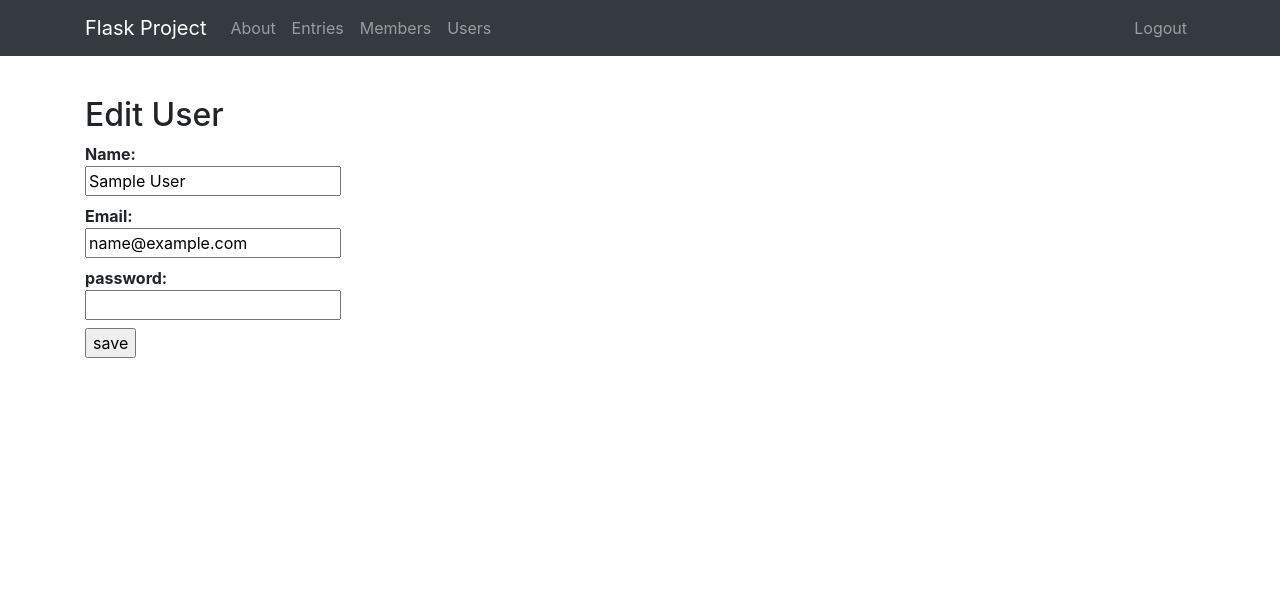
After one commit to SoichiroOta/flask-project, a Flask app: page /users/1/edit/ in a window 1280 px wide. The commit adds this page. Shown: the top 598 px of the page. Run offline with Flask 2, Linux system fonts and the light colour scheme; a user stored in the database is signed in; tables that the repository leaves empty hold one stand-in row (values such as "Sample post"); parts of the project's set-up code (start-up, migrations or seed data) failed here and were passed over; some libraries are stand-ins or nearby versions.

Commit message:
Add blog app

```diff
--- a/manage.py
+++ b/manage.py
@@ -44,7 +44,7 @@ def drop_db():
 @cli.command()
 def create_admin():
     """Creates the admin user."""
-    db.session.add(User(email="ad@min.com", password="admin", admin=True))
+    db.session.add(User(name="admin", email="ad@min.com", password="admin", admin=True))
     db.session.commit()
 
 
--- a/project/client/static/main.css
+++ b/project/client/static/main.css
@@ -3,3 +3,13 @@
 .site-content {
   padding-top: 6rem;
 }
+
+.page           { margin: 2em auto; width: 35em; border: 5px solid #ccc;
+  padding: 0.8em; background: white; }
+.entries        { list-style: none; margin: 0; padding: 0; }
+.entries li     { margin: 0.8em 1.2em; }
+.entries li h2  { margin-left: -1em; }
+.add-entry      { font-size: 0.9em; border-bottom: 1px solid #ccc; }
+.add-entry dl   { font-weight: bold; }
+.metanav        { text-align: right; font-size: 0.8em; padding: 0.3em;
+  margin-bottom: 1em; background: #fafafa; }
--- a/project/client/templates/header.html
+++ b/project/client/templates/header.html
@@ -12,9 +12,15 @@
         <li class="nav-item">
           <a class="nav-link" href="{{ url_for('main.about') }}">About</a>
         </li>
+        <li class="nav-item">
+          <a class="nav-link" href="{{ url_for('entry.show_entries') }}">Entries</a>
+        </li>
         {% if current_user.is_authenticated %}
         <li class="nav-item">
           <a class="nav-link" href="{{ url_for('user.members') }}">Members</a>
+        </li>
+        <li class="nav-item">
+            <a class="nav-link" href="{{ url_for('user.user_list') }}">Users</a>
         </li>
         {% endif %}
       </ul>
--- /dev/null
+++ b/project/client/templates/user/edit.html
@@ -0,0 +1,17 @@
+{% extends "_base.html" %}
+{% block content %}
+
+    <h2>{{ 'Edit User' if user else 'Add User'}}</h2>
+    <form action="" method="post">
+    <dl>
+        <dt>Name:
+        <dd><input type=text size=20 name=name value="{{ user.name if user }}">
+        <dt>Email:
+        <dd><input type=text size=20 name=email value="{{ user.email if user }}">
+        <dt>password:
+        <dd><input type=password size=20 name=password value="">
+        <dd><input type=submit value={{ 'save' if user else 'create' }}>
+    </dl>
+    </form>
+
+{% endblock content %}
--- a/project/client/templates/user/register.html
+++ b/project/client/templates/user/register.html
@@ -15,6 +15,7 @@
     {{ wtf.form_errors(form, hiddens="only") }}
 
     <div class="col-lg-4 col-sm-4">
+        {{ wtf.form_field(form.name) }}
       {{ wtf.form_field(form.email) }}
       {{ wtf.form_field(form.password) }}
       {{ wtf.form_field(form.confirm) }}
@@ -25,4 +26,4 @@
     </div>
   </form>
 
-{% endblock %}
+{% endblock content %}
--- a/project/server/__init__.py
+++ b/project/server/__init__.py
@@ -48,10 +48,12 @@ def create_app(script_info=None):
     from project.server.user.views import user_blueprint
     from project.server.main.views import main_blueprint
     from project.server.api.views import api_blueprint
+    from project.server.entry.views import entry_blueprint
 
     app.register_blueprint(user_blueprint)
     app.register_blueprint(main_blueprint)
     app.register_blueprint(api_blueprint)
+    app.register_blueprint(entry_blueprint)
 
     # flask login
     from project.server.models import User
--- a/project/server/user/views.py
+++ b/project/server/user/views.py
@@ -1,7 +1,9 @@
 # project/server/user/views.py
 
 
-from flask import render_template, Blueprint, url_for, redirect, flash, request
+from flask import (
+    render_template, Blueprint, url_for, redirect, flash, request,
+    abort, jsonify, session, g)
 from flask_login import login_user, logout_user, login_required
 
 from project.server import bcrypt, db
@@ -12,11 +14,23 @@ from project.server.user.forms import LoginForm, RegisterForm
 user_blueprint = Blueprint("user", __name__)
 
 
+@user_blueprint.before_request
+def load_user():
+    user_id = session.get('user_id')
+    if user_id is None:
+        g.user = None
+    else:
+        g.user = User.query.get(session['user_id'])
+
+
 @user_blueprint.route("/register", methods=["GET", "POST"])
 def register():
     form = RegisterForm(request.form)
     if form.validate_on_submit():
-        user = User(email=form.email.data, password=form.password.data)
+        user = User(
+            name=form.name.data,
+            email=form.email.data,
+            password=form.password.data)
         db.session.add(user)
         db.session.commit()
 
@@ -37,6 +51,7 @@ def login():
             user.password, request.form["password"]
         ):
             login_user(user)
+            session['user_id'] = user.id
             flash("You are logged in. Welcome!", "success")
             return redirect(url_for("user.members"))
         else:
@@ -49,6 +64,7 @@ def login():
 @login_required
 def logout():
     logout_user()
+    session.pop('user_id', None)
     flash("You were logged out. Bye!", "success")
     return redirect(url_for("main.home"))
 
@@ -57,3 +73,58 @@ def logout():
 @login_required
 def members():
     return render_template("user/members.html")
+
+
+@user_blueprint.route('/users/')
+@login_required
+def user_list():
+    users = User.query.all()
+    return render_template('user/list.html', users=users)
+
+
+@user_blueprint.route('/users/<int:user_id>/')
+@login_required
+def user_detail(user_id):
+    user = User.query.get(user_id)
+    return render_template('user/detail.html', user=user)
+
+
+@user_blueprint.route('/users/<int:user_id>/edit/', methods=['GET', 'POST'])
+@login_required
+def user_edit(user_id):
+    user = User.query.get(user_id)
+    if user is None:
+        abort(404)
+    if request.method == 'POST':
+        user.name = request.form['name']
+        user.email = request.form['email']
+        user.password = request.form['password']
+        db.session.add(user)
+        db.session.commit()
+        return redirect(url_for('user.user_detail', user_id=user_id))
+    return render_template('user/edit.html', user=user)
+
+
+@user_blueprint.route('/users/create/', methods=['GET', 'POST'])
+@login_required
+def user_create():
+    if request.method == 'POST':
+        user = User(name=request.form['name'],
+                    email=request.form['email'],
+                    password=request.form['password'])
+        db.session.add(user)
+        db.session.commit()
+        return redirect(url_for('user.user_list'))
+    return render_template('user/edit.html')
+
+
+@user_blueprint.route('/users/<int:user_id>/delete/', methods=['DELETE'])
+def user_delete(user_id):
+    user = User.query.get(user_id)
+    if user is None:
+        response = jsonify({'status': 'Not Found'})
+        response.status_code = 404
+        return response
+    db.session.delete(user)
+    db.session.commit()
+    return jsonify({'status': 'OK'})
```
Also changed, not shown: project/client/templates/entry/show_entries.html (added, +24 -0 lines), project/client/templates/user/detail.html (added, +67 -0 lines), project/client/templates/user/list.html (added, +16 -0 lines), project/server/entry/views.py (added, +30 -0 lines), project/server/models/__init__.py (+16 -2 lines), project/server/user/forms.py (+7 -0 lines), project/tests/base.py (+1 -1 lines), project/tests/test_user.py (+1 -0 lines), project/client/static/main.js (line endings or trailing spaces), project/server/entry/__init__.py (added).
